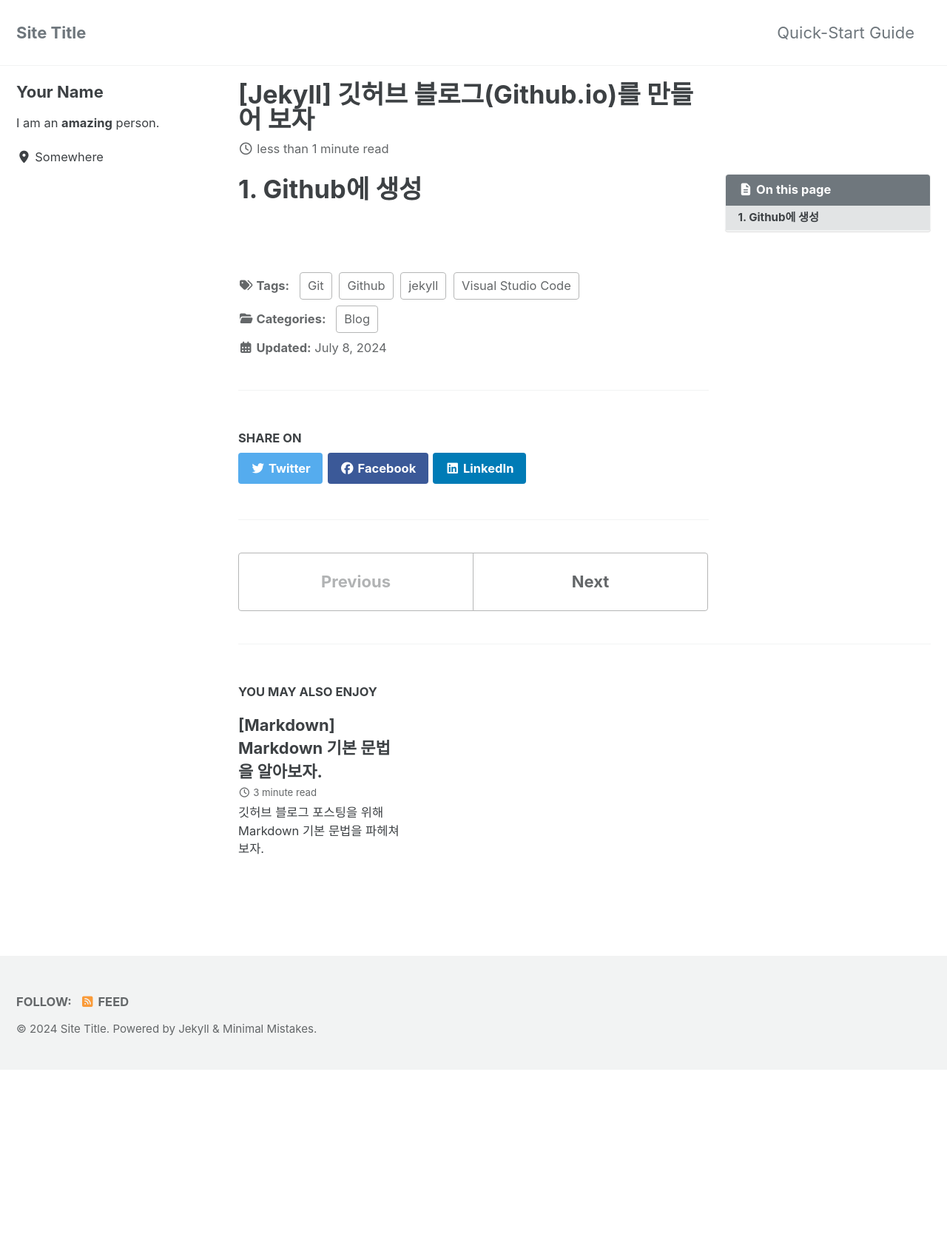
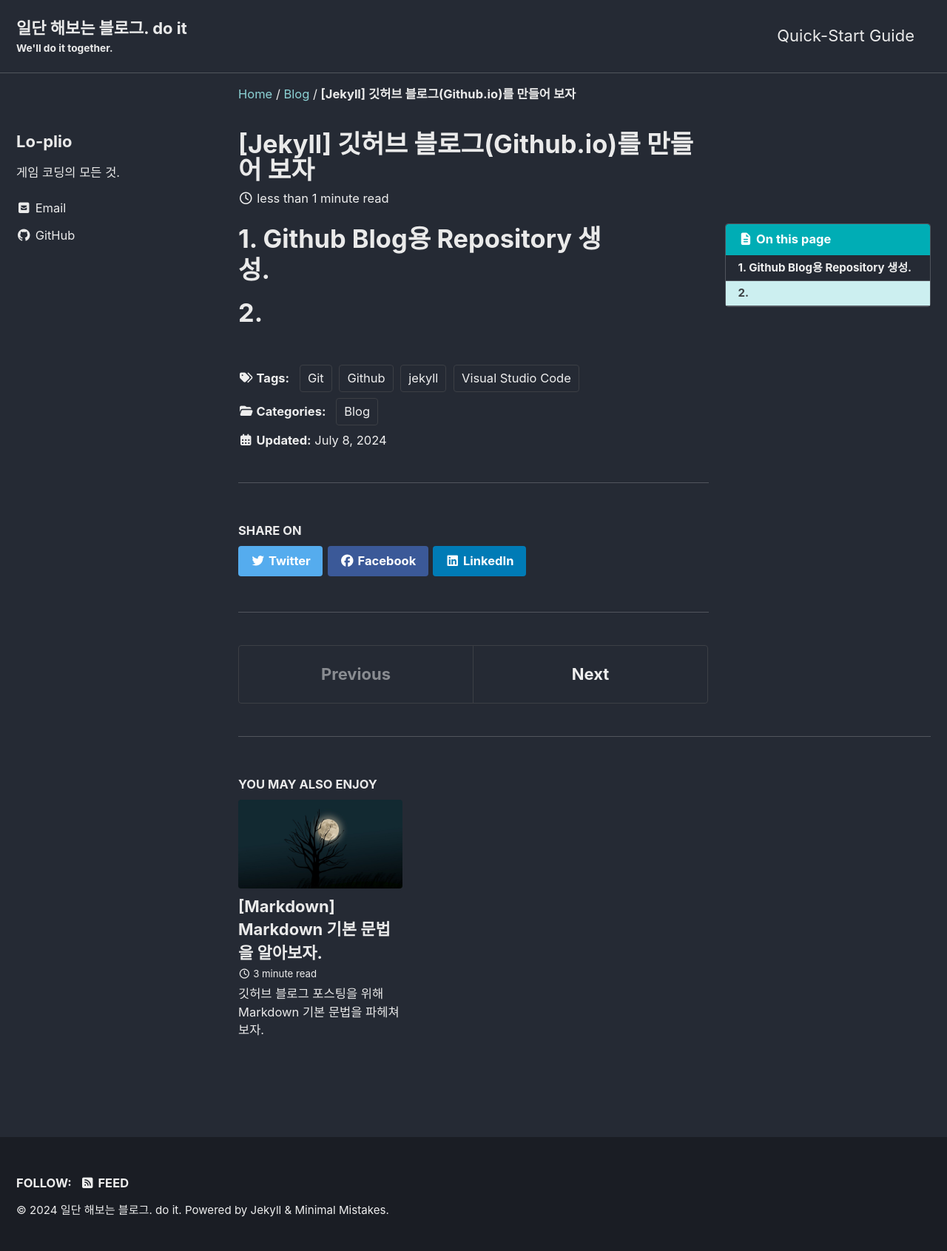
Before and after one commit to loplio/loplio.github.io, a Jekyll site: the page built from _posts/2024-07-08-Github-Blog.md, in a window 1280 px wide. Shown: the whole page at 74% size. Built offline with Jekyll 4.4.1, drawn with Linux system fonts in a browser that asks for light colours; cached includes are drawn as plain includes; before the commit the page ends 1446 px from its top, so only the background shows below that.

Commit message:
Config 수정

```diff
--- a/_config.yml
+++ b/_config.yml
@@ -12,29 +12,29 @@
 
 # theme                  : "minimal-mistakes-jekyll"
 # remote_theme           : "mmistakes/minimal-mistakes"
-minimal_mistakes_skin    : "default" # "air", "aqua", "contrast", "dark", "dirt", "neon", "mint", "plum", "sunrise"
+minimal_mistakes_skin    : "dark" # "air", "aqua", "contrast", "dark", "dirt", "neon", "mint", "plum", "sunrise"
 
 # Site Settings
-locale                   : "en-US"
+locale                   : "en-US" # en-US, ko-KR
 rtl                      : # true, false (default) # turns direction of the page into right to left for RTL languages
-title                    : "Site Title"
+title                    : "일단 해보는 블로그. do it"
 title_separator          : "-"
-subtitle                 : # site tagline that appears below site title in masthead
-name                     : "Your Name"
-description              : "An amazing website."
+subtitle                 : "We'll do it together." # site tagline that appears below site title in masthead
+name                     : "JaeHoon Jung"
+description              : "게임&코딩 블로그"
 url                      : # the base hostname & protocol for your site e.g. "https://mmistakes.github.io"
 baseurl                  : # the subpath of your site, e.g. "/blog"
 repository               : # GitHub username/repo-name e.g. "mmistakes/minimal-mistakes"
-teaser                   : # path of fallback teaser image, e.g. "/assets/images/500x300.png"
+teaser                   : "/assets/images/night-tree.jpg" # path of fallback teaser image, e.g. "/assets/images/500x300.png"
 logo                     : # path of logo image to display in the masthead, e.g. "/assets/images/88x88.png"
 masthead_title           : # overrides the website title displayed in the masthead, use " " for no title
-breadcrumbs              : # true, false (default)
+breadcrumbs              : true # true, false (default)
 words_per_minute         : 200
 enable_copy_code_button  : # true, false (default)
 copyright                : # "copyright" name, defaults to site.title
 copyright_url            : # "copyright" URL, defaults to site.url
 comments:
-  provider               : # false (default), "disqus", "discourse", "facebook", "staticman", "staticman_v2", "utterances", "giscus", "custom"
+  provider               : "utterances" # false (default), "disqus", "discourse", "facebook", "staticman", "staticman_v2", "utterances", "giscus", "custom"
   disqus:
     shortname            : # https://help.disqus.com/customer/portal/articles/466208-what-s-a-shortname-
   discourse:
@@ -105,38 +105,37 @@
 
 # Analytics
 analytics:
-  provider               : # false (default), "google", "google-universal", "google-gtag", "custom"
+  provider               : "google-gtag" # false (default), "google", "google-universal", "google-gtag", "custom"
   google:
-    tracking_id          :
-    anonymize_ip         : # true, false (default)
+    tracking_id          : "G-ZCT1SMNPNC"
+    anonymize_ip         : "false" # true, false (default)
 
 
 # Site Author
 author:
-  name             : "Your Name"
+  name             : "Lo-plio"
   avatar           : # path of avatar image, e.g. "/assets/images/bio-photo.jpg"
-  bio              : "I am an **amazing** person."
-  location         : "Somewhere"
-  email            :
+  bio              : "게임 코딩의 모든 것."
+  location         : # "Somewhere"
   links:
     - label: "Email"
       icon: "fas fa-fw fa-envelope-square"
-      # url: "mailto:your.name@email.com"
-    - label: "Website"
-      icon: "fas fa-fw fa-link"
-      # url: "https://your-website.com"
-    - label: "Twitter"
-      icon: "fab fa-fw fa-twitter-square"
-      # url: "https://twitter.com/"
-    - label: "Facebook"
-      icon: "fab fa-fw fa-facebook-square"
-      # url: "https://facebook.com/"
+      url: "mailto:jgh210@naver.com"
     - label: "GitHub"
       icon: "fab fa-fw fa-github"
-      # url: "https://github.com/"
-    - label: "Instagram"
-      icon: "fab fa-fw fa-instagram"
-      # url: "https://instagram.com/"
+      url: "https://github.com/loplio"
+    # - label: "Website"
+    #   icon: "fas fa-fw fa-link"
+    #   # url: "https://your-website.com"
+    # - label: "Twitter"
+    #   icon: "fab fa-fw fa-twitter-square"
+    #   # url: "https://twitter.com/"
+    # - label: "Facebook"
+    #   icon: "fab fa-fw fa-facebook-square"
+    #   # url: "https://facebook.com/"
+    # - label: "Instagram"
+    #   icon: "fab fa-fw fa-instagram"
+    #   # url: "https://instagram.com/"
 
 # Site Footer
 footer:
--- a/_posts/2024-07-08-My-First-Post.md
+++ b/_posts/2024-07-08-Github-Blog.md
@@ -14,4 +14,6 @@
 last_modified_at: 2024-07-08
 ---
 
-# 1. Github에 생성
+# 1. Github Blog용 Repository 생성.
+
+# 2.
```
Also changed, not shown: assets/images/night-tree.jpg (added).
